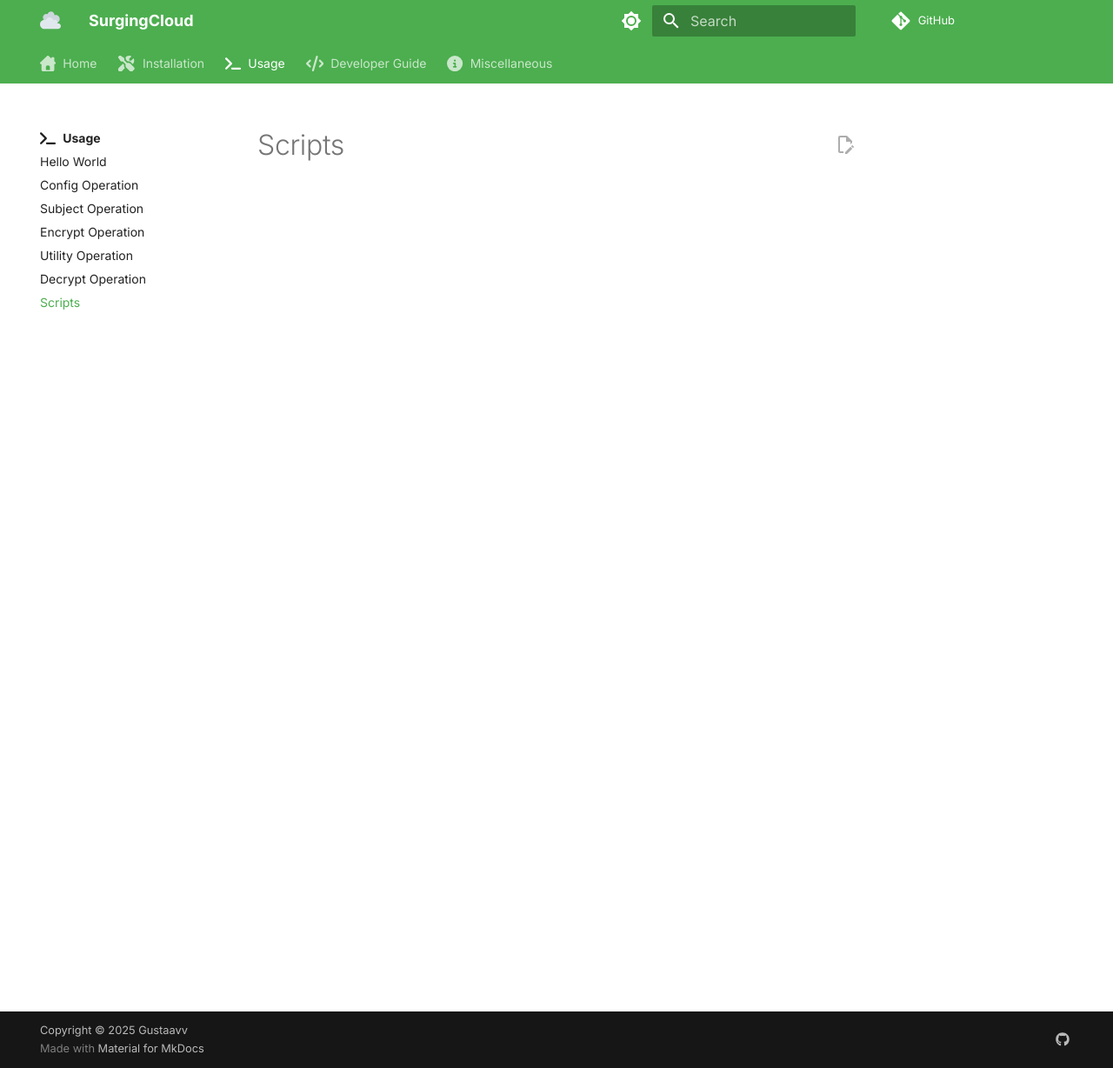
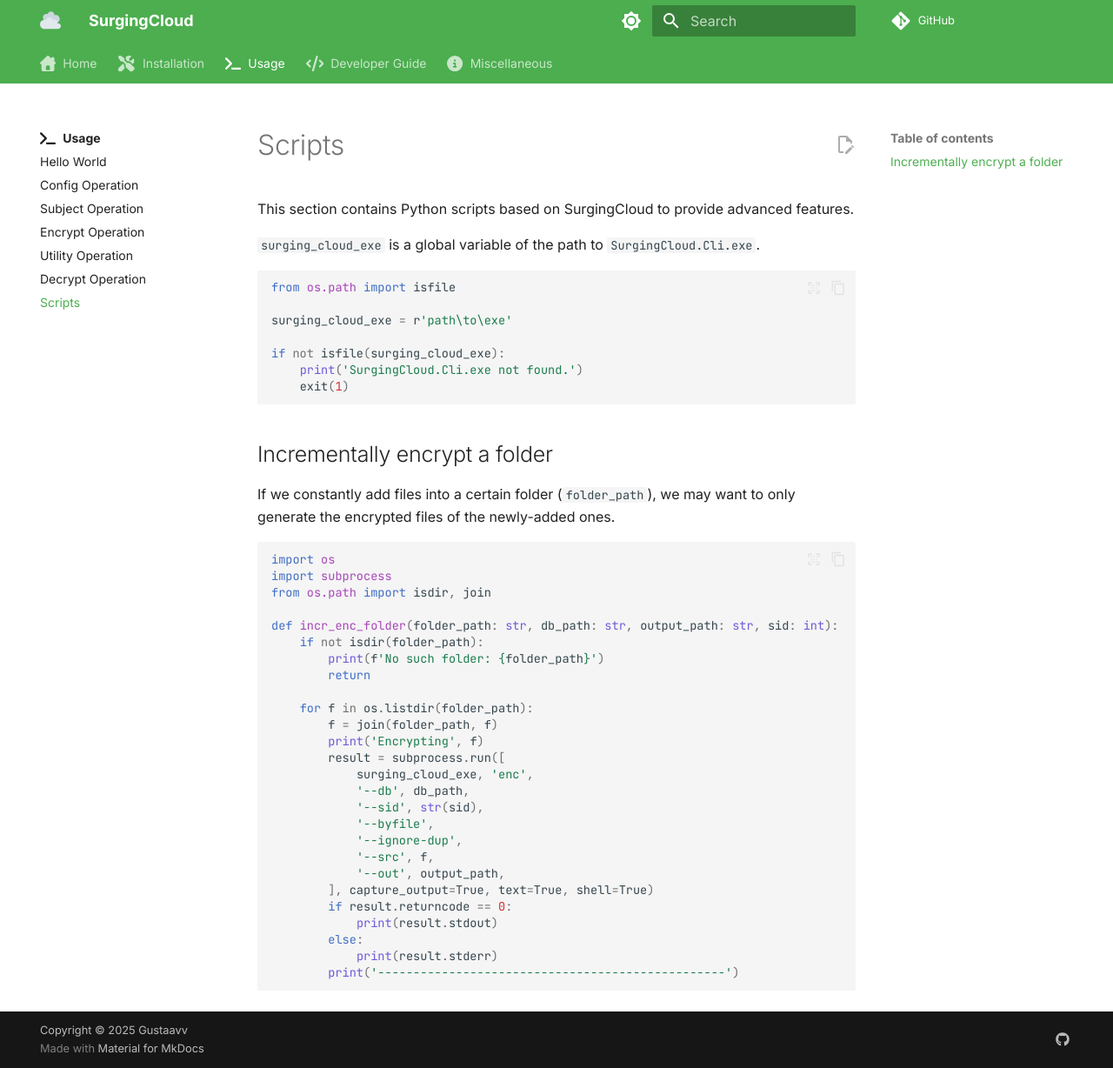
Before and after one commit to gustaavv/SurgingCloud, an MkDocs documentation site: the page built from docs/usage/scripts.md, in a window 1280 px wide and 1228 px high. Shown: the whole window at 87% size. Built offline with MkDocs 1.6.1 and Material for MkDocs 9.7.7, drawn with Linux system fonts in a browser that asks for light colours; comment, search, counter and statistics services are not loaded.

Commit message:
Update doc

````diff
--- a/docs/usage/scripts.md
+++ b/docs/usage/scripts.md
@@ -1,3 +1,51 @@
 ---
 title: Scripts
 ---
+
+This section contains Python scripts based on SurgingCloud to provide advanced features.
+
+`surging_cloud_exe` is a global variable of the path to `SurgingCloud.Cli.exe`.
+
+```python
+from os.path import isfile
+
+surging_cloud_exe = r'path\to\exe'
+
+if not isfile(surging_cloud_exe):
+    print('SurgingCloud.Cli.exe not found.')
+    exit(1)
+```
+
+
+## Incrementally encrypt a folder
+
+If we constantly add files into a certain folder (`folder_path`), we may want to only generate the encrypted files of the newly-added ones.
+
+```python
+import os
+import subprocess
+from os.path import isdir, join
+
+def incr_enc_folder(folder_path: str, db_path: str, output_path: str, sid: int):
+    if not isdir(folder_path):
+        print(f'No such folder: {folder_path}')
+        return
+
+    for f in os.listdir(folder_path):
+        f = join(folder_path, f)
+        print('Encrypting', f)
+        result = subprocess.run([
+            surging_cloud_exe, 'enc',
+            '--db', db_path,
+            '--sid', str(sid),
+            '--byfile',
+            '--ignore-dup',
+            '--src', f,
+            '--out', output_path,
+        ], capture_output=True, text=True, shell=True)
+        if result.returncode == 0:
+            print(result.stdout)
+        else:
+            print(result.stderr)
+        print('-------------------------------------------------')
+```
````
Also changed, not shown: README.md (+2 -0 lines), docs/misc/3rd-party.md (+1 -1 lines).
